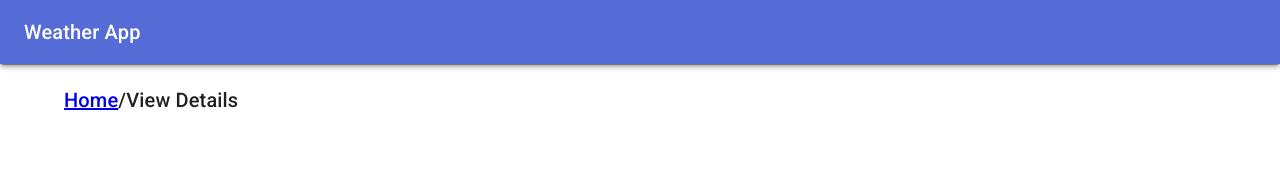
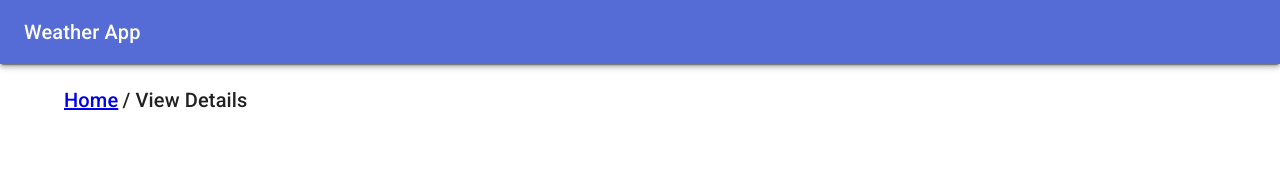
Before and after one commit to bharatdev12/weather-app, a React (Create React App) app: page /view-historical in a window 1280 px wide. Shown: the top 170 px of the page. Built offline with nearby package versions, Linux system fonts and the light colour scheme.

Commit message:
fix: minor issues

```diff
--- a/src/pages/Home/Home.tsx
+++ b/src/pages/Home/Home.tsx
@@ -61,7 +61,7 @@ export const Home = () => {
           )
           :
           (
-          <CustomTypography variant="h5" label={message}/>
+            <CustomTypography variant="h5" label={message ? message : 'Loading.....'}/>
           )
         }
       </Container>
--- a/src/pages/ViewHistorical/ViewHistorical.tsx
+++ b/src/pages/ViewHistorical/ViewHistorical.tsx
@@ -40,7 +40,7 @@ export const ViewHistorical = ()=>{
     (
       <Container>
         <DisplayFlex>
-            <Link to="/"><CustomTypography variant="h6" label="Home "/></Link><CustomTypography variant="h6" label="/View Details"/>
+            <Link to="/"><CustomTypography variant="h6" label="Home"/></Link><div>&nbsp;</div><CustomTypography variant="h6" label="/ View Details"/>
         </DisplayFlex>
         <VerticalSpace vSpace={1} />
         {tempretureGraphData && <Line data={tempretureGraphData} height={20} width={100}/> }
```
Lines whose indentation alone changed are shown as unchanged.
